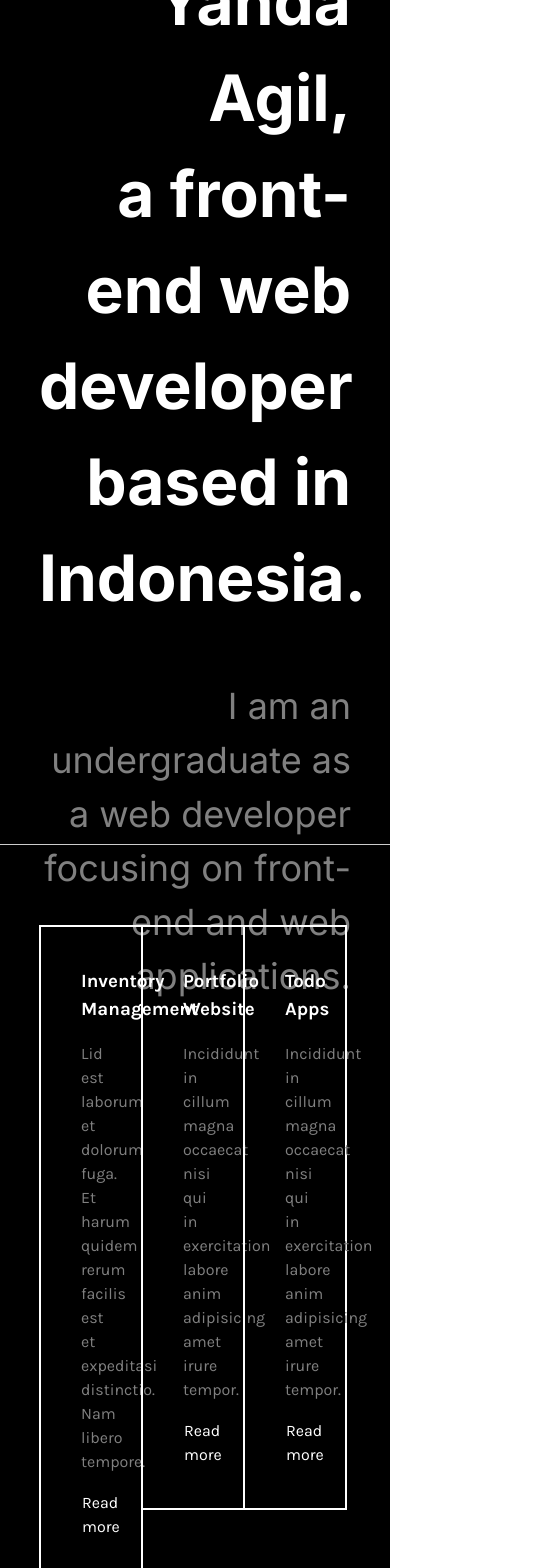
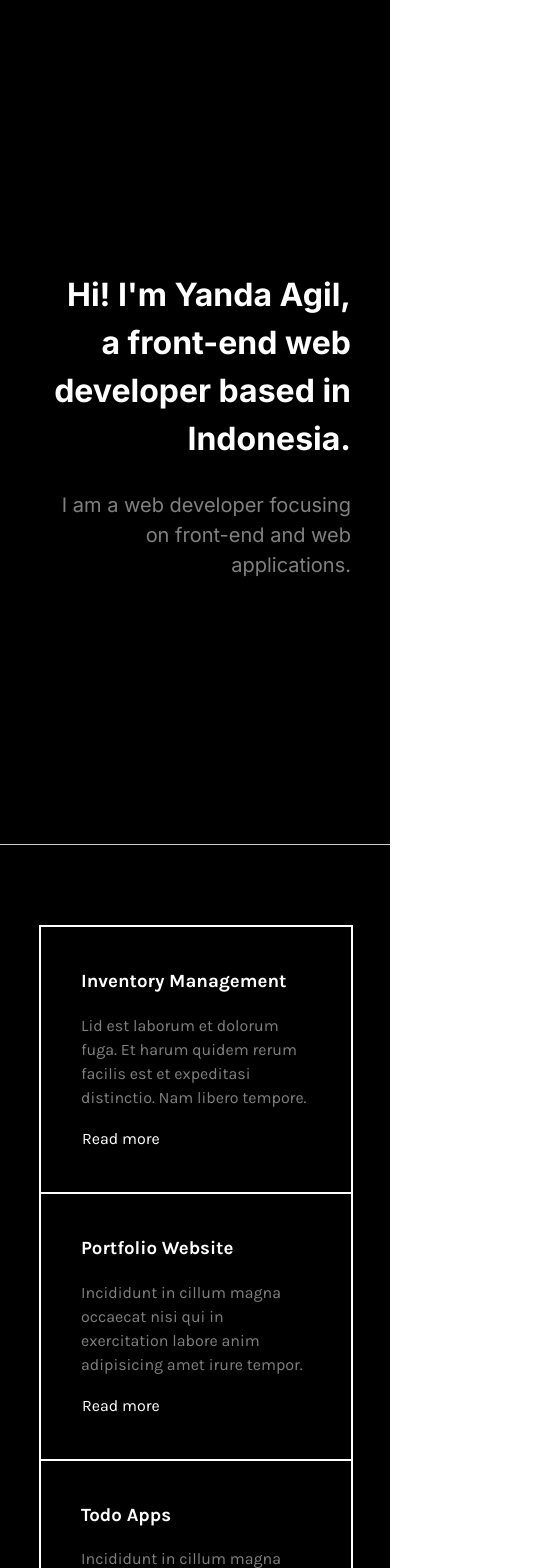
Before and after one commit to yandaagil/personal-web, a Next.js app: page / in a window 390 px wide. Shown: the top 1568 px of the page, 559 px wide, since content can reach past the window. Built offline with nearby package versions, Linux system fonts and the light colour scheme.

Commit message:
responsive

```diff
--- a/src/pages/index.jsx
+++ b/src/pages/index.jsx
@@ -22,8 +22,7 @@ export default function Home() {
               Indonesia.
             </h1>
             <p className="head-desc">
-              I am an undergraduate as a web developer focusing on front-end and
-              web applications.
+              I am a web developer focusing on front-end and web applications.
             </p>
           </div>
         </div>
@@ -51,6 +50,21 @@ export default function Home() {
 
                 <div className="work-item">
                   <h3>Portfolio Website</h3>
+                  <p>
+                    Incididunt in cillum magna occaecat nisi qui in exercitation
+                    labore anim adipisicing amet irure tempor.
+                  </p>
+                  <a
+                    href="https://github.com/yandaagil/personal-web/blob/main/public/cv.pdf"
+                    className="button"
+                    target="__blank"
+                  >
+                    Read more
+                  </a>
+                </div>
+
+                <div className="work-item">
+                  <h3>Todo Apps</h3>
                   <p>
                     Incididunt in cillum magna occaecat nisi qui in exercitation
                     labore anim adipisicing amet irure tempor.
--- a/src/styles/app.scss
+++ b/src/styles/app.scss
@@ -120,7 +120,6 @@ a[href] {
 	}
 }
 
-
 .main {
 	background: var(--c-background);
 	.section-work {
@@ -143,14 +142,14 @@ a[href] {
 					display: flex;
 					flex-direction: row;
 					flex-wrap: wrap;
+					justify-content: center;
 					width: 100%;
-					height: 100%;
 					margin-left: 2px;
 					margin-top: 2px;
 
 					.work-item {
-						max-width: calc(100% / 3);
-						height: 33%;
+						flex: 1 1 calc(100% / 3);
+						height: auto;
 						display: flex;
 						flex-direction: column;
 						justify-content: space-between;
@@ -287,3 +286,81 @@ a[href] {
 
 	}
 }
+
+@media screen and (max-width: 768px) {
+	.main {
+		.section-work {
+			.container {
+				.work {
+					.work-container {
+						.work-item {
+							flex: 1 1 auto;
+						}
+					}
+				}
+			}
+		}
+
+		.section-about {
+			.container {
+				.about {
+					.about-left {
+						padding: 80px 80px 80px 0;
+					}
+
+					.about-right {
+						padding: 80px 0 80px 80px;
+					}
+				}
+			}
+		}
+	}
+
+	.footer {
+		.container {
+
+			.content {
+				flex-direction: column;
+
+				p {
+					margin-bottom: 0;
+				}
+			}
+		}
+	}
+}
+
+@media screen and (max-width: 425px) {
+	.hero {
+		.container {
+			.head {
+				.head-title {
+					font-size: 2rem;
+				}
+
+				.head-desc {
+					font-size: 1.25rem;
+				}
+			}
+		}
+	}
+
+	.main {
+		.section-about {
+			.container {
+				.about {
+					flex-direction: column;
+
+					.about-left {
+						padding: 80px 0 0 0;
+						border-right: none;
+					}
+
+					.about-right {
+						padding: 0 0 80px 0;
+					}
+				}
+			}
+		}
+	}
+}
```
